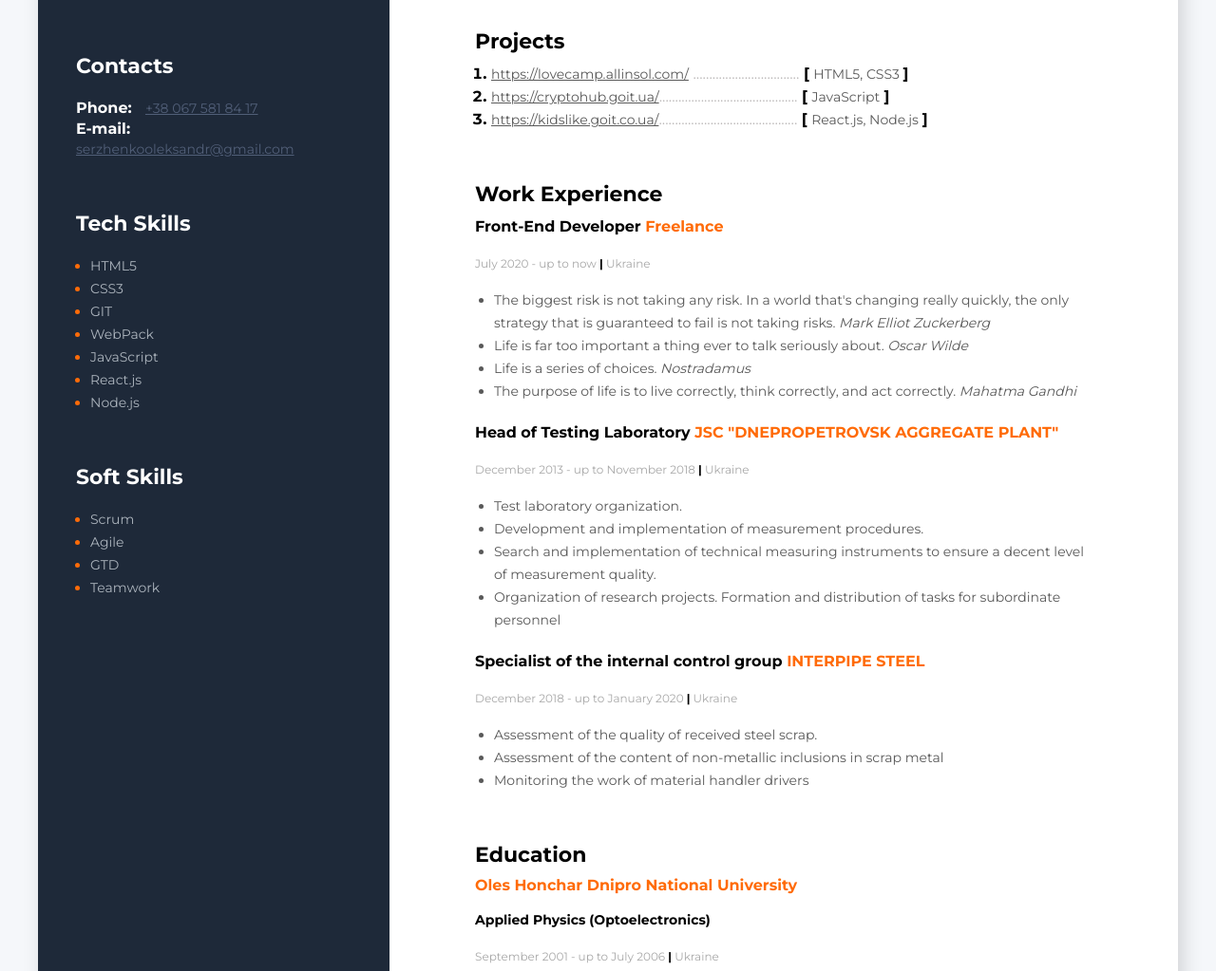
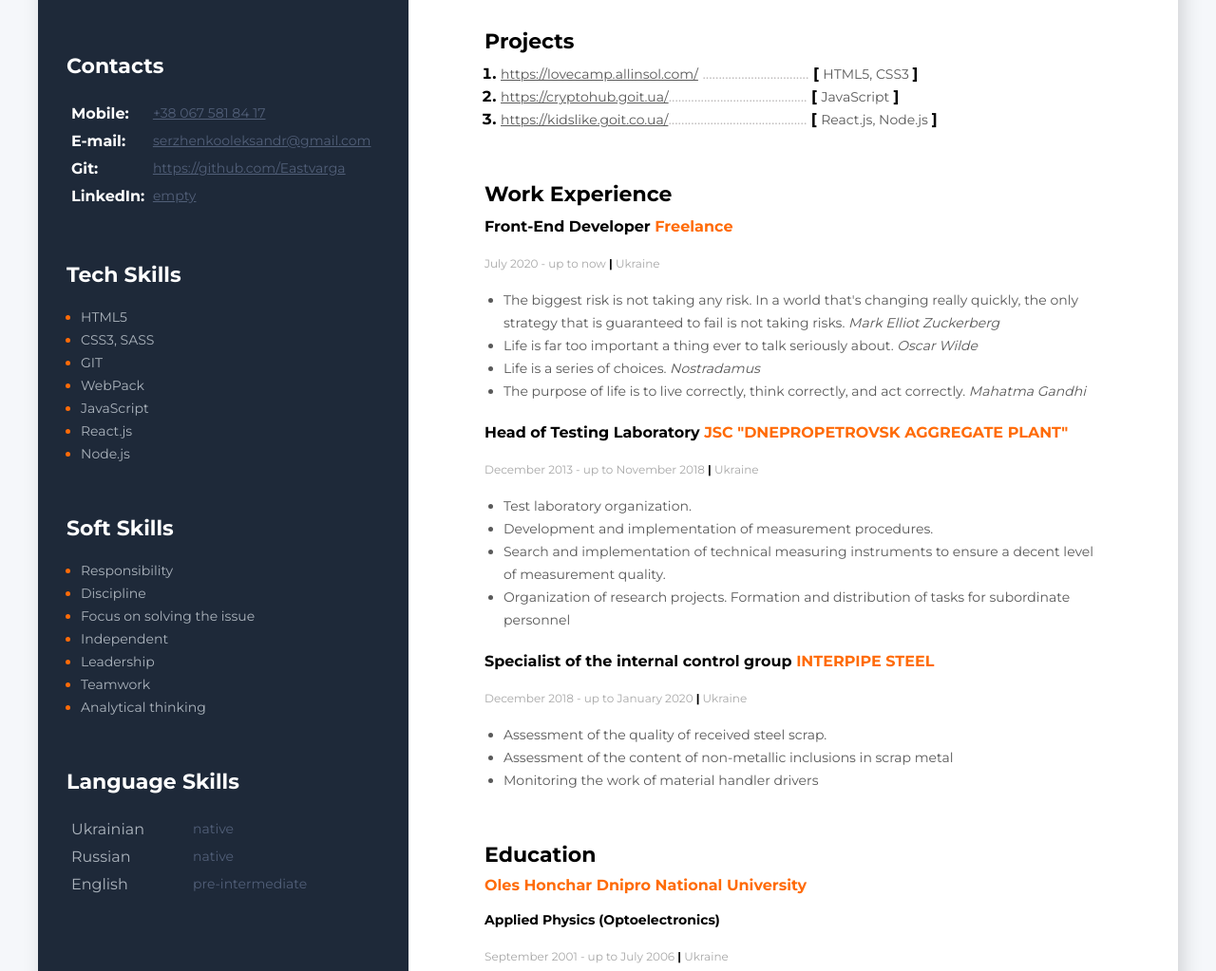
Before and after one commit to Eastvarga/resume, a plain HTML site: page index.html in a window 1280 px wide. Shown: the part 440-1463 px from the top of the page at 95% size. Drawn offline with Linux system fonts and the light colour scheme.

Commit message:
skills base correction done

```diff
--- a/css/style.css
+++ b/css/style.css
@@ -4,7 +4,7 @@
   box-sizing: border-box;
 }
 .my-photo {
-  width: 370px;
+  width: 390px;
   height: 354px;
 }
 body {
@@ -26,19 +26,23 @@ body {
   padding-top: 40px;
   padding-bottom: 40px;
   background: #1e2939;
-  width: 370px;
+  width: 390px;
 }
 .about-me-container {
-  padding-left: 90px;
-  padding-right: 90px;
+  padding-left: 80px;
+  padding-right: 80px;
   padding-top: 110px;
   padding-bottom: 110px;
 }
 .contacts-container {
   margin-top: 60px;
-  margin-left: 40px;
-  margin-right: 40px;
+  margin-left: 30px;
+  margin-right: 30px;
   font-family: Montserrat;
+}
+.contacts-table {
+  width: 100%;
+  border-spacing: 5px;
 }
 .contacts-title {
   margin-bottom: 20px;
@@ -60,7 +64,7 @@ body {
   color: #ffffff;
   font-family: Montserrat;
   font-weight: 700;
-  margin-right: 10px;
+  margin-right: 2px;
 }
 .tech-skills-title {
   margin-bottom: 20px;
@@ -72,8 +76,8 @@ body {
   line-height: 24px;
 }
 .tech-skills-container {
-  margin-left: 40px;
-  margin-right: 40px;
+  margin-left: 30px;
+  margin-right: 30px;
   margin-top: 55px;
 }
 .tech-skill-item {
@@ -89,8 +93,8 @@ body {
 }
 
 .soft-skills-container {
-  margin-left: 40px;
-  margin-right: 40px;
+  margin-left: 30px;
+  margin-right: 30px;
   margin-top: 55px;
 }
 .soft-skils-title {
--- a/index.html
+++ b/index.html
@@ -7,7 +7,7 @@
       content="width=
     , initial-scale=1.0"
     />
-    <title>Document</title>
+    <title>Serzhenko Oleksandr</title>
     <link rel="stylesheet" href="./css/style.css" />
     <link
       href="https://fonts.googleapis.com/css2?family=Montserrat&display=swap"
@@ -22,26 +22,49 @@
     <!--main container-->
     <div class="wrapper">
       <aside class="sidebar">
-        <img class="my-photo" src="./img/DSC_0770.JPG" alt="My photo" />
+        <img class="my-photo" src="./img/my photo — копия.JPG" alt="My photo" />
         <div class="main-container">
           <!--Contacts container-->
           <div class="contacts-container">
             <h3 class="contacts-title">Contacts</h3>
-            <div>
-              <span class="contacts-link-title">Phone:</span>
-              <a class="contacts-link" href="+38 067 581 84 17">
+            <table class="contacts-table">
+              <tbody>
+                <tr>
+                  <td><span class="contacts-link-title">Mobile:</span></td>
+                  <td>
+                    <a class="contacts-link" href="tel:+38 067 581 84 17">
                       +38 067 581 84 17</a
                     >
-            </div>
-            <div>
-              <span class="contacts-link-title">E-mail:</span>
+                  </td>
+                </tr>
+                <tr>
+                  <td><span class="contacts-link-title">E-mail:</span></td>
+                  <td>
                     <a
                       class="contacts-link"
                       href="mailto:serzhenkooleksandr@gmail.com"
                     >
                       serzhenkooleksandr@gmail.com</a
                     >
-            </div>
+                  </td>
+                </tr>
+                <tr>
+                  <td><span class="contacts-link-title">Git:</span></td>
+                  <td>
+                    <a
+                      class="contacts-link"
+                      href="https://github.com/Eastvarga"
+                    >
+                      https://github.com/Eastvarga</a
+                    >
+                  </td>
+                </tr>
+                <tr>
+                  <td><span class="contacts-link-title">LinkedIn:</span></td>
+                  <td><a class="contacts-link" href="#"> empty</a></td>
+                </tr>
+              </tbody>
+            </table>
           </div>
           <!--Tech skills container-->
           <div class="tech-skills-container">
@@ -51,7 +74,7 @@
                 <span class="tech-skills-item-title">HTML5</span>
               </li>
               <li class="tech-skill-item">
-                <span class="tech-skills-item-title">CSS3</span>
+                <span class="tech-skills-item-title">CSS3, SASS</span>
               </li>
               <li class="tech-skill-item">
                 <span class="tech-skills-item-title">GIT</span>
@@ -75,18 +98,54 @@
             <h3 class="soft-skils-title">Soft Skills</h3>
             <ul>
               <li class="soft-skills-item">
-                <span class="soft-skills-item-title">Scrum</span>
+                <span class="soft-skills-item-title">Responsibility</span>
               </li>
               <li class="soft-skills-item">
-                <span class="soft-skills-item-title">Agile</span>
+                <span class="soft-skills-item-title">Discipline</span>
               </li>
               <li class="soft-skills-item">
-                <span class="soft-skills-item-title">GTD</span>
+                <span class="soft-skills-item-title"
+                  >Focus on solving the issue</span
+                >
+              </li>
+              <li class="soft-skills-item">
+                <span class="soft-skills-item-title">Independent</span>
+              </li>
+              <li class="soft-skills-item">
+                <span class="soft-skills-item-title">Leadership</span>
               </li>
               <li class="soft-skills-item">
                 <span class="soft-skills-item-title">Teamwork</span>
               </li>
+              <li class="soft-skills-item">
+                <span class="soft-skills-item-title">Analytical thinking</span>
+              </li>
             </ul>
+          </div>
+          <div class="soft-skills-container">
+            <h3 class="soft-skils-title">Language Skills</h3>
+            <table class="contacts-table">
+              <tbody>
+                <tr>
+                  <td><span class="soft-skills-item-title">Ukrainian</span></td>
+                  <td>
+                    <span class="contacts-link">native</span>
+                  </td>
+                </tr>
+                <tr>
+                  <td><span class="soft-skills-item-title">Russian</span></td>
+                  <td>
+                    <span class="contacts-link">native</span>
+                  </td>
+                </tr>
+                <tr>
+                  <td><span class="soft-skills-item-title">English</span></td>
+                  <td>
+                    <span class="contacts-link">pre-intermediate</span>
+                  </td>
+                </tr>
+              </tbody>
+            </table>
           </div>
         </div>
       </aside>
@@ -95,8 +154,8 @@
       <div class="about-me-container">
         <!--About me main info-->
         <div class="info-container">
-          <h2 class="profession">Front-End Developer</h2>
-          <h1 class="name">Alexander Serzhenko</h1>
+          <h2 class="profession">Full stack Developer</h2>
+          <h1 class="name">Oleksandr Serzhenko</h1>
 
           <div class="opisanie">
             <p>
```
Lines whose indentation alone changed are shown as unchanged.
